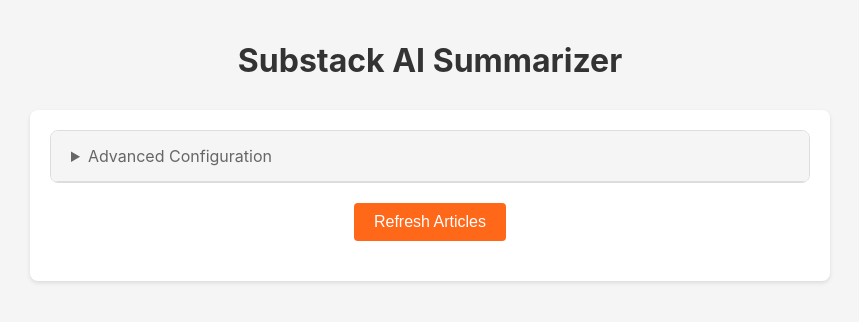
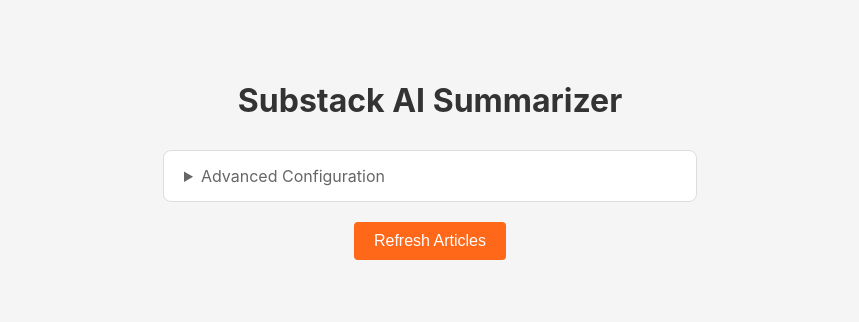
Before and after one commit to juvodu/substack-summarizer, a Flask app: page / in a window 1280 px wide. Shown: the top 322 px of the page, without its empty margins (210-1069 px from the left). Run offline with Flask 3, Linux system fonts and the light colour scheme.

Commit message:
improve styling of control panel

```diff
--- a/static/css/styles.css
+++ b/static/css/styles.css
@@ -287,14 +287,12 @@ input[type="range"]::-webkit-slider-thumb:hover {
 .control-panel {
     max-width: 800px;
     margin: 20px auto;
-    background: #fff;
-    border-radius: 8px;
-    box-shadow: 0 2px 4px rgba(0, 0, 0, 0.1);
     padding: 20px;
 }
 
 .config-section {
-    margin-bottom: 20px;
+    width: 70%;
+    margin: 0 auto 20px;
     background: #fff;
     border-radius: 8px;
     overflow: hidden;
@@ -309,15 +307,9 @@ input[type="range"]::-webkit-slider-thumb:hover {
 .config-section summary {
     padding: 15px 20px;
     cursor: pointer;
-    background: #f5f5f5;
     color: #666;
-    border-bottom: 1px solid #ddd;
     outline: none;
     transition: background-color 0.2s;
-}
-
-.config-section summary:hover {
-    background: #eee;
 }
 
 .config-section[open] summary {
--- a/templates/index.html
+++ b/templates/index.html
@@ -7,8 +7,8 @@
     <script src="https://code.jquery.com/jquery-3.6.0.min.js"></script>
 </head>
 <body>
-    <h1>Substack AI Summarizer</h1>
     <div class="control-panel">
+        <h1>Substack AI Summarizer</h1>
         <details class="config-section">
             <summary>Advanced Configuration</summary>
             <div class="settings-container">
```
